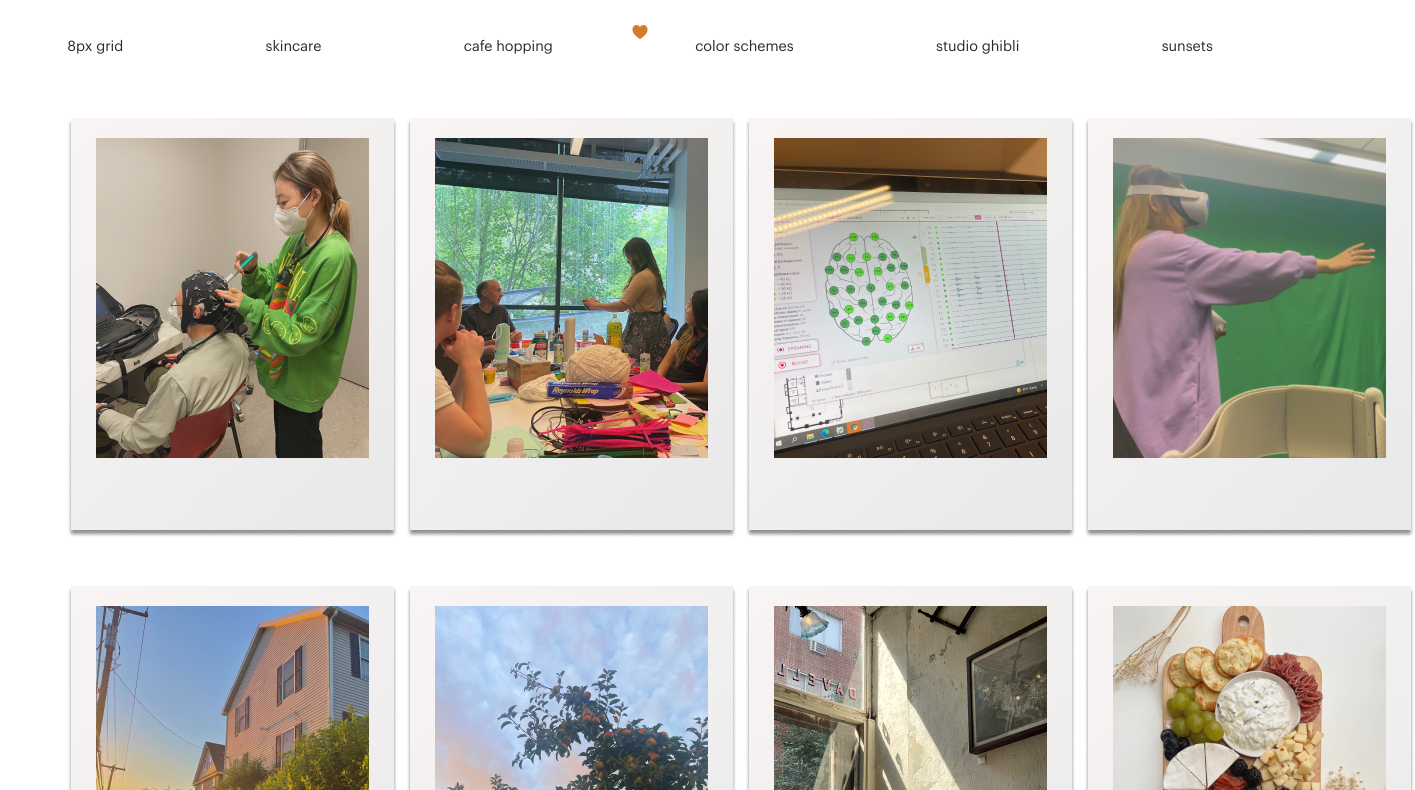
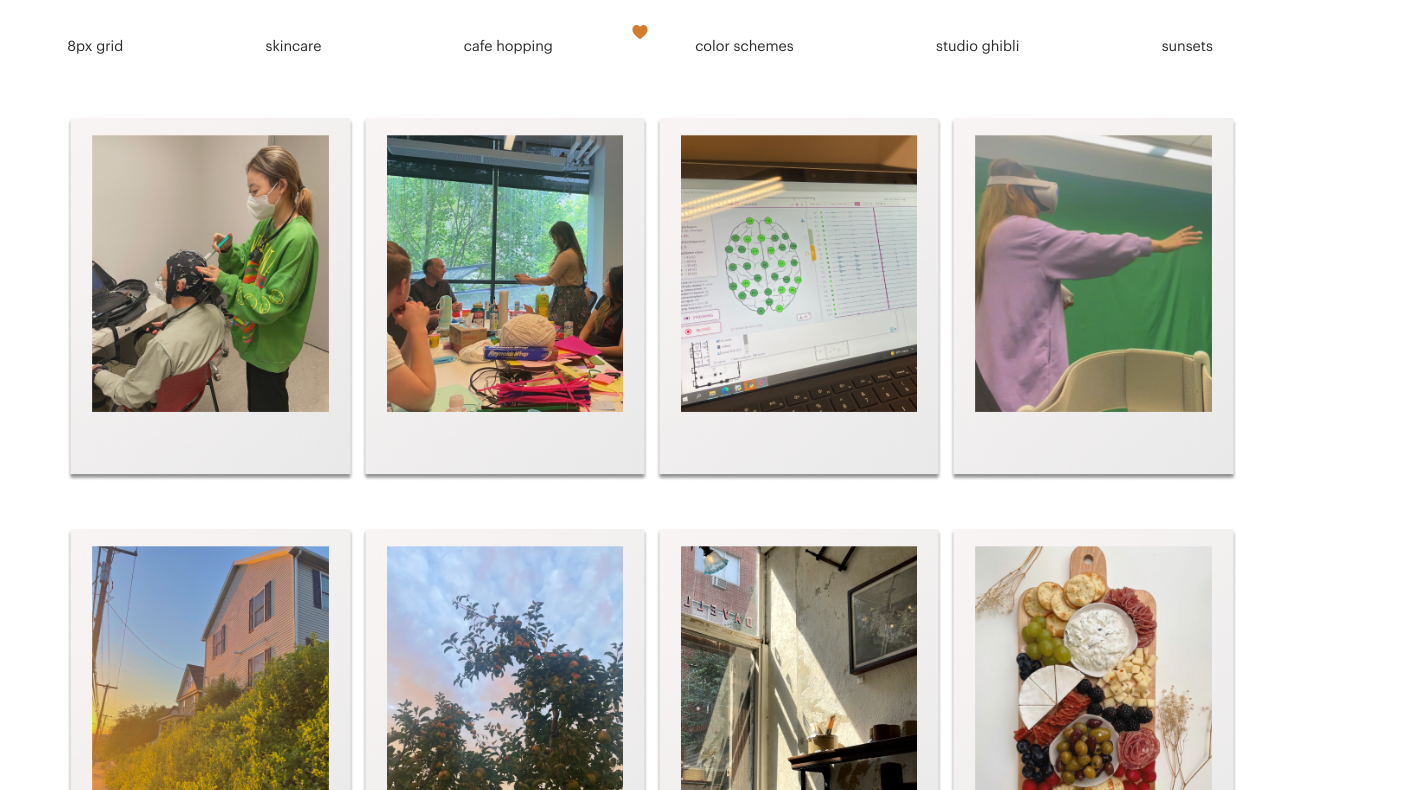
Before and after one commit to jaenixlee/ryunshim, a React (Vite) app: page /about in a window 1280 px wide. Shown: the part 810-1600 px from the top of the page, 1415 px wide, since content can reach past the window. Built offline with nearby package versions, Linux system fonts and the light colour scheme.

Commit message:
minor adjustments

```diff
--- a/src/components/About/About.module.css
+++ b/src/components/About/About.module.css
@@ -95,7 +95,6 @@
   background-color: white;
   color: #2A2A2A;
   width: 11rem;
-  height: 2.rem;
   box-sizing: border-box;
   border: .1rem solid #2A2A2A;
   border-radius: 3px;
@@ -145,11 +144,9 @@
 }
 
 .picGrid {
-  width: 100%;
   display: flex;
   flex-direction: column;
   flex-wrap: nowrap;
-  align-items: flex-start;
   gap: 3rem;
   margin: 4rem 0;
 }
@@ -161,6 +158,6 @@
 }
 
 .picGrid img {
-  /* width: 24.5%; */
+  width: 25%;
   height: auto;
 }
--- a/src/components/Art/Art.module.css
+++ b/src/components/Art/Art.module.css
@@ -18,7 +18,7 @@
 img {
   display: block;
   margin: auto;
-  max-inline-size: 100%;
+  max-inline-size: 100vw;
   block-size: auto;
 }
 
@@ -99,7 +99,7 @@ img {
 }
 
 .section4 img {
-  max-width: 100%;
+  max-width: 100vw;
   margin: 0;
 }
 
@@ -143,7 +143,7 @@ img {
 }
 
 .section6 img {
-  max-width: 100%;
+  max-width: 100vw;
   margin: auto;
 }
 
```
Also changed, not shown: vercel.json (added).
